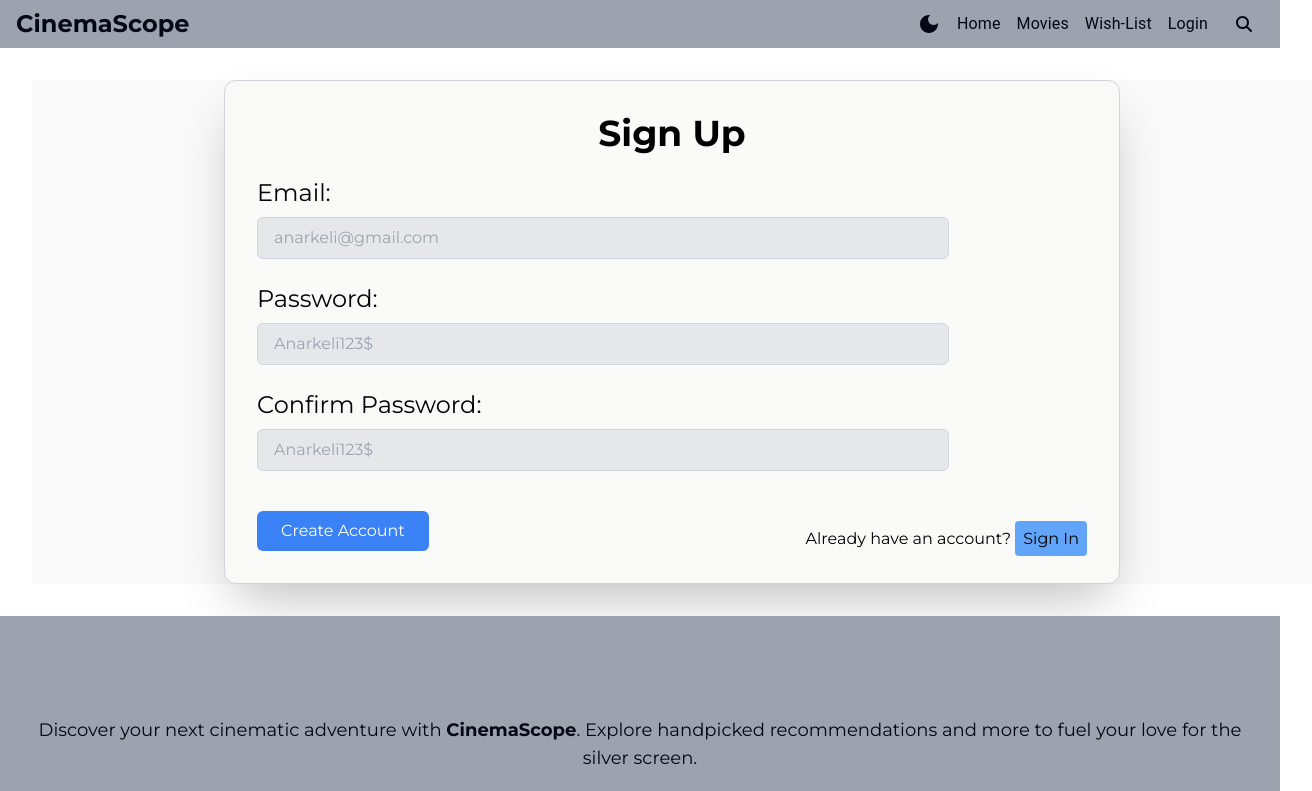
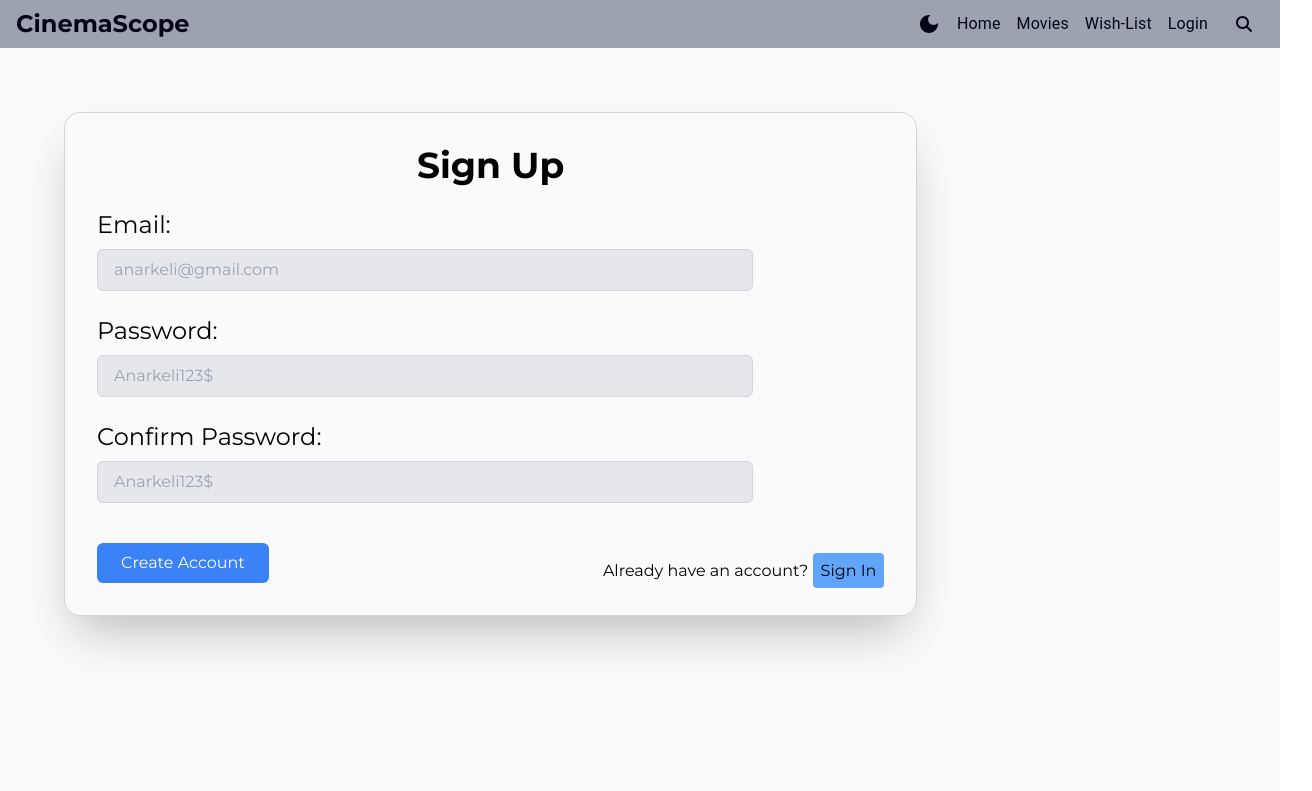
Before and after one commit to Kad-19/movie-recommendation-system-team2, a React (Vite) app in the folder my-project/: page /signup in a window 1280 px wide. Shown: the top 791 px of the page, 1312 px wide, since content can reach past the window. Built offline with nearby package versions, Linux system fonts and the light colour scheme; the HTML template or start-up script is replaced by a standard one.

Commit message:
fixes to the login/sign up page

```diff
--- a/my-project/src/components/LoginPage.jsx
+++ b/my-project/src/components/LoginPage.jsx
@@ -30,11 +30,9 @@ const ForgotPasswordPage = () => {
   };
 
   return (
-    <div className="w-full items-center float-right justify-center min-h-screen bg-zinc-50 dark:bg-zinc-700  ">
-      <div
-        className="bg-stone-50 p-8 rounded-xl m-8 w-max-2/12 sm:m-24 lg:mr-48 shadow-2xl border border-gray-300
-                dark:bg-zinc-800 dark:text-white"
-      >
+    <div  className="w-full items-center float-right justify-center min-h-screen bg-zinc-50 dark:bg-zinc-700  ">
+    <div className="bg-stone-50 p-8 rounded-xl m-8 w-max-2/12 sm:m-24 lg:mr-48 shadow-2xl border border-gray-300
+    dark:bg-zinc-800 dark:text-white">
         <NavLink
           to="/signup"
           className=" float-end bg-blue-500 text-white rounded-md px-1"
@@ -155,11 +153,9 @@ const LoginPage = () => {
       {isForgotPassword ? (
         <ForgotPasswordPage />
       ) : (
-        <div className="w-full items-center justify-center bg-zinc-50 dark:bg-zinc-700 md:m-8 ">
-          <div
-            className="bg-stone-50 p-8 rounded-xl m-2 sm:m-2 lg:mr-48 shadow-2xl border border-gray-300
-                dark:bg-zinc-800 dark:text-white"
-          >
+        <div  className="w-full items-center float-right justify-center min-h-screen bg-zinc-50 dark:bg-zinc-700  ">
+        <div className="bg-stone-50 p-8 rounded-xl mx-8 sm:m-24 lg:mr-48 shadow-2xl border border-gray-300
+        dark:bg-zinc-800 dark:text-white">
             <h2 className="font-bold mb-8 p-2">Sign In</h2>
             <form onSubmit={handleLogin} className="max-w-md">
               <div className="mb-4">
--- a/my-project/src/components/SignupPage.jsx
+++ b/my-project/src/components/SignupPage.jsx
@@ -52,11 +52,20 @@ const SignupPage = () => {
   };
 
   return (
-    <div className="w-full bg-zinc-50 dark:bg-zinc-700  md:m-8">
+    <div  className="w-full items-center float-right justify-center min-h-screen bg-zinc-50 dark:bg-zinc-700  ">
       <div
-        className="bg-stone-50 p-8 rounded-xl m-2 sm:m-2 md:mx-48 shadow-2xl border border-gray-300
-        dark:bg-zinc-800 dark:text-white"
-      >
+      className=" bg-zinc-50
+      m-16
+      dark:bg-zinc-800
+      dark:text-white
+      p-4
+      w-8/12
+      md:p-8
+      rounded-2xl
+      shadow-2xl
+      border
+      border-gray-300
+      h-fit">
         <h2 className="text-4xl font-bold text-center mb-6">Sign Up</h2>
         {error && <p className="text-red-500">{error}</p>}
         <form onSubmit={handleSignup}>
```
